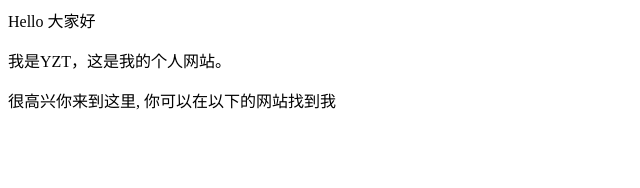
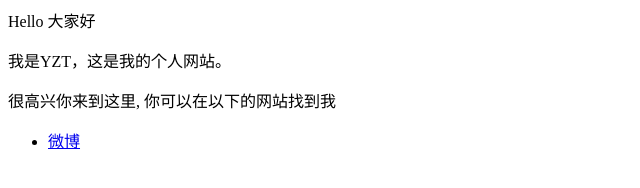
Before and after one commit to YZT-yangzitong/YZT-yangzitong.github.io, a plain HTML site: page index.html in a window 1280 px wide. Shown: the full height of the page, 0-640 px from the left. Drawn offline with Linux system fonts and the light colour scheme.

Commit message:
Update index.html

```diff
--- a/index.html
+++ b/index.html
@@ -1,3 +1,7 @@
 <p>Hello 大家好</p>
 <p>我是YZT，这是我的个人网站。 </p>
 <p>很高兴你来到这里, 你可以在以下的网站找到我</p>
+
+<ul>
+  <li> <a href="https://weibo.com/">微博</a> </li>
+</ul>
```
